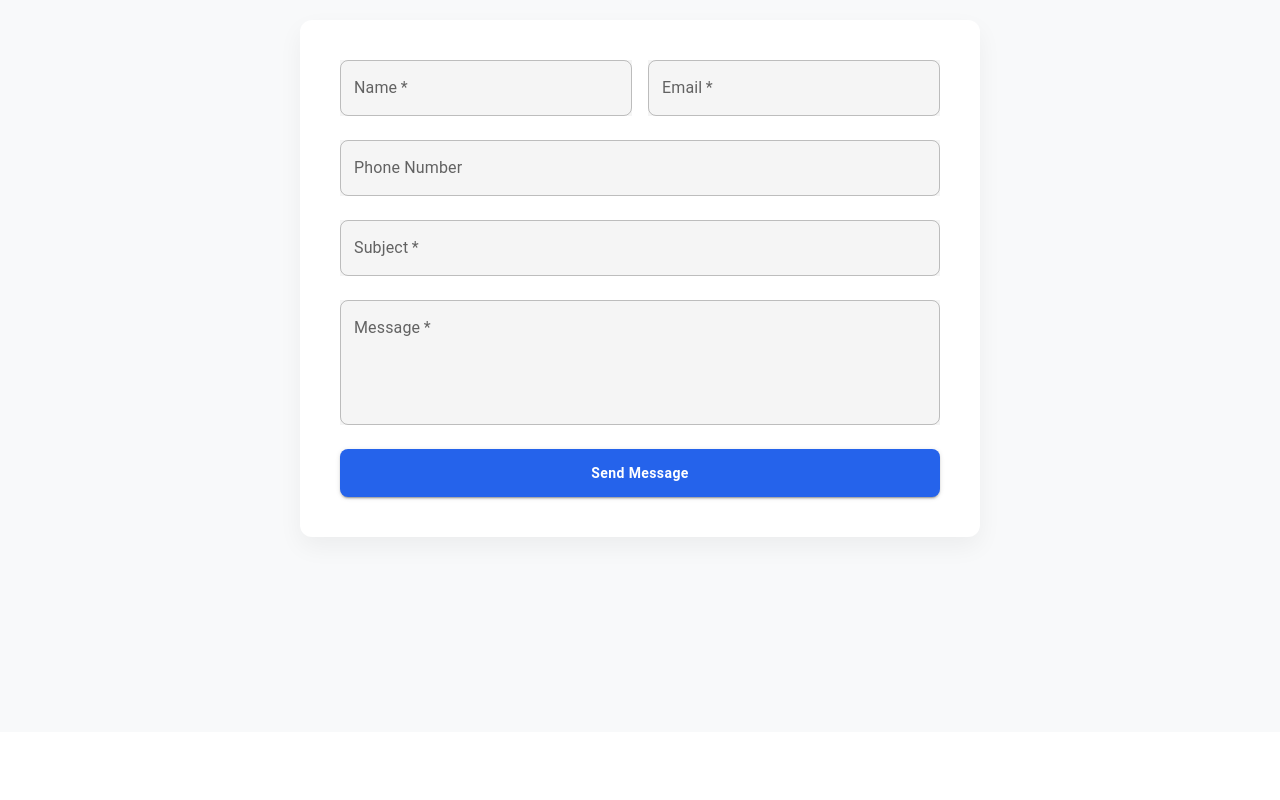
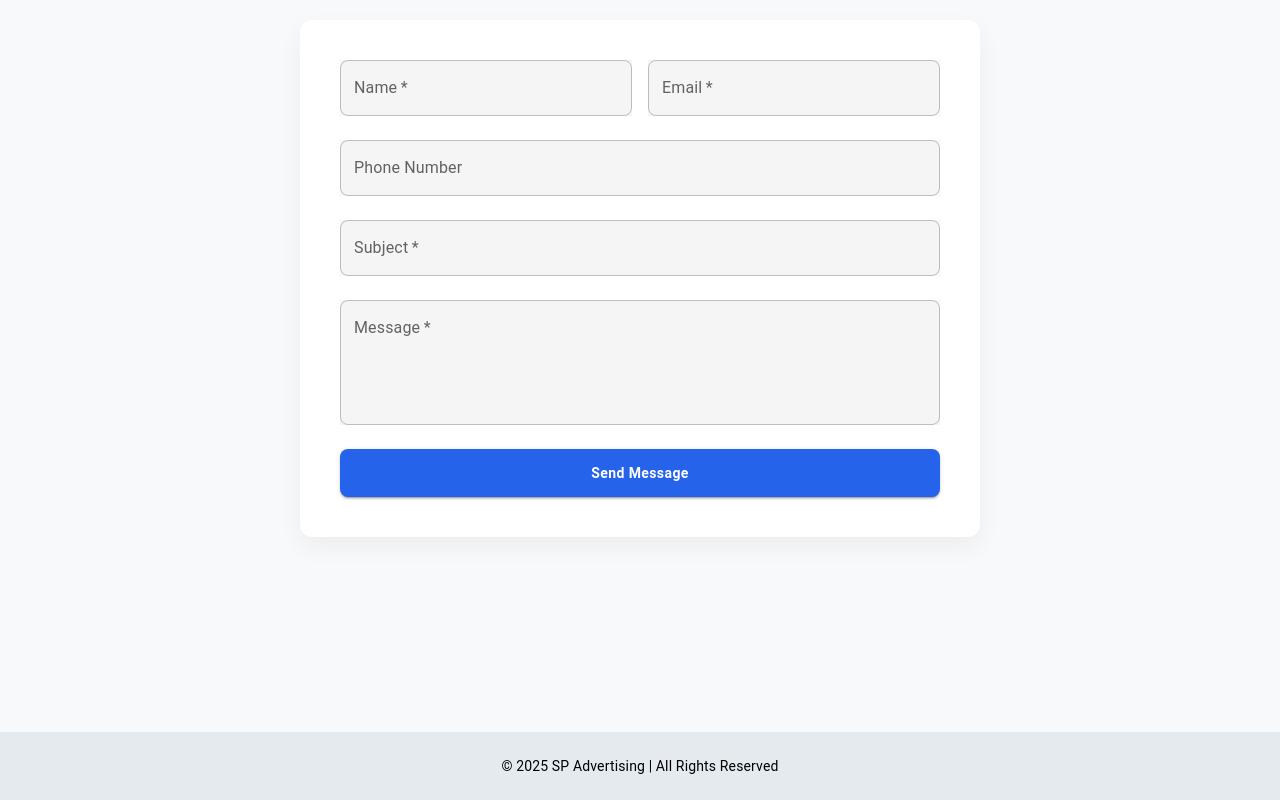
Before and after one commit to Ashirward1312/SP-Advertising-Landing-page, a React (Create React App) app: page / in a window 1280 px wide. Shown: the part 3223-4023 px from the top of the page. Before the commit the page ends 3955 px from the top, so only its background shows below. Built offline with nearby package versions, Linux system fonts and the light colour scheme.

Commit message:
Describe your changes here

```diff
--- a/src/App.js
+++ b/src/App.js
@@ -4,6 +4,7 @@ import Home from "./Components/Home";
 import ServicesPage from "./Components/Services";
 import About from "./Components/About";
 import Contact from "./Components/Contact";
+import Footer from "./Components/Footer";
 
 function App() {
   return (
@@ -25,6 +26,9 @@ function App() {
       <section id="contact">
         <Contact />
       </section>
+      <section id="footer">
+        <Footer />
+      </section>
     </>
   );
 }
--- a/src/Components/Contact.js
+++ b/src/Components/Contact.js
@@ -5,7 +5,7 @@ const Contact = () => {
   return (
     <Box
       sx={{
-        background: "#f8f9fa", // light grey background for subtle contrast
+        background: "#f8f9faff", // light grey background for subtle contrast
         color: "#0b1220",
         py: 12,
         px: 3,
```
